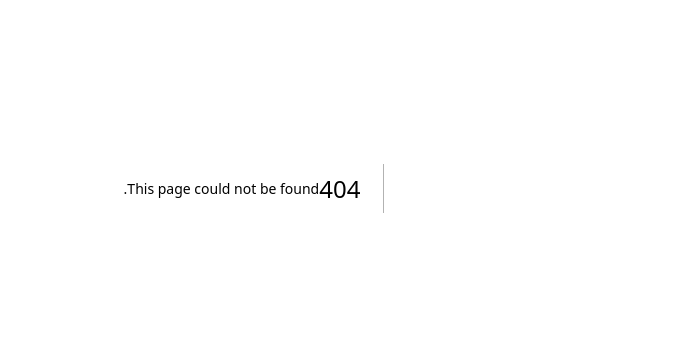
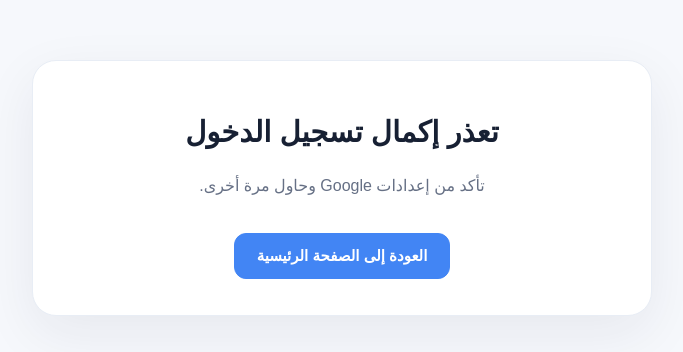
Before and after one commit to IS-79/web-track-membership, a Next.js app: page /denied in a window 1280 px wide. Before the commit this address had no page. Shown: the part 212-564 px from the top of the page, without its empty margins (418-1101 px from the left). Built offline with nearby package versions, Linux system fonts and the light colour scheme.

Commit message:
Add Denied page for login failure feedback

```diff
--- /dev/null
+++ b/app/denied/page.jsx
@@ -0,0 +1,13 @@
+import Link from "next/link";
+
+export default function Denied() {
+  return (
+    <main>
+      <section className="card">
+        <h1>تعذر إكمال تسجيل الدخول</h1>
+        <p>تأكد من إعدادات Google وحاول مرة أخرى.</p>
+        <Link className="button primary" href="/">العودة إلى الصفحة الرئيسية</Link>
+      </section>
+    </main>
+  );
+}
```
